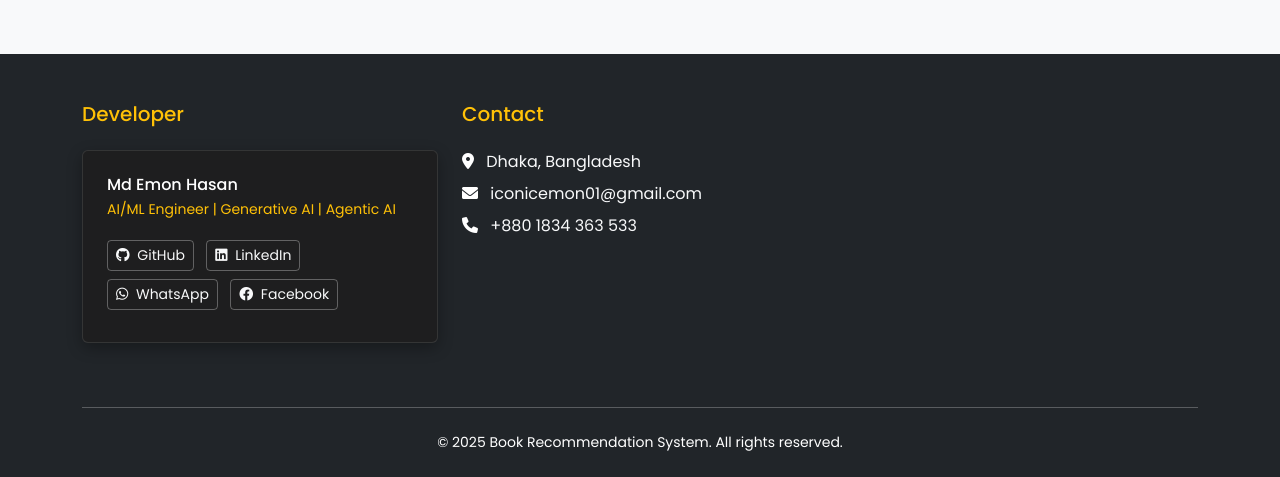
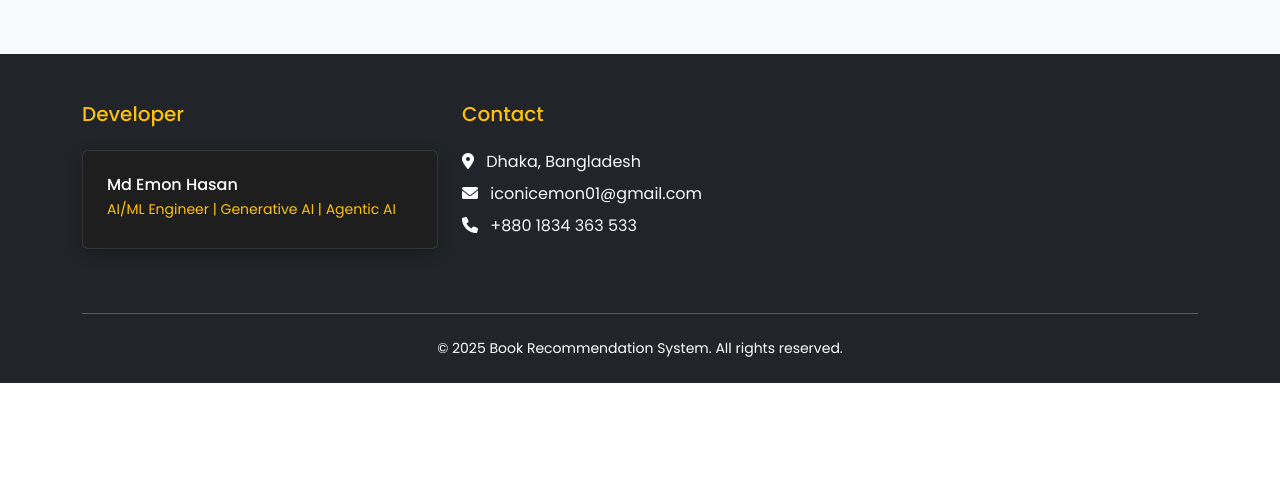
Before and after one commit to SarthakN13/SarthakN13-BookSage-AI-master, a Flask app: template BookSage-AI-master/templates/index.html in a window 1280 px wide. Shown: the part 1092-1569 px from the top of the page. After the commit the page ends 1475 px from the top, so only its background shows below. Run offline with Flask 3, Linux system fonts and the light colour scheme; the template is opened without the code that fills it, so the values that code supplies are empty; parts of the project's set-up code (start-up, migrations or seed data) failed here and were passed over.

Commit message:
update files

```diff
--- a/BookSage-AI-master/templates/index.html
+++ b/BookSage-AI-master/templates/index.html
@@ -152,20 +152,7 @@
                                 <p class="small text-warning mb-1">AI/ML Engineer | Generative AI | Agentic AI</p>
                             </div>
                         </div>
-                        <div class="developer-links mt-3">
-                            <a href="https://github.com/Md-Emon-Hasan" target="_blank" class="btn btn-sm btn-outline-light me-2 mb-2">
-                            <i class="fab fa-github me-1"></i> GitHub
-                            </a>
-                            <a href="https://www.linkedin.com/in/md-emon-hasan-695483237/" target="_blank" class="btn btn-sm btn-outline-light me-2 mb-2">
-                            <i class="fab fa-linkedin me-1"></i> LinkedIn
-                            </a>
-                            <a href="https://wa.me/8801834363533" target="_blank" class="btn btn-sm btn-outline-light me-2 mb-2">
-                            <i class="fab fa-whatsapp me-1"></i> WhatsApp
-                            </a>
-                            <a href="https://www.facebook.com/mdemon.hasan2001/" target="_blank" class="btn btn-sm btn-outline-light me-2 mb-2">
-                            <i class="fab fa-facebook me-1"></i> Facebook
-                            </a>
-                        </div>
+
                     </div>
                 </div>
 
```
Also changed, not shown: BookSage-AI-master/README.md, 1 other file.
